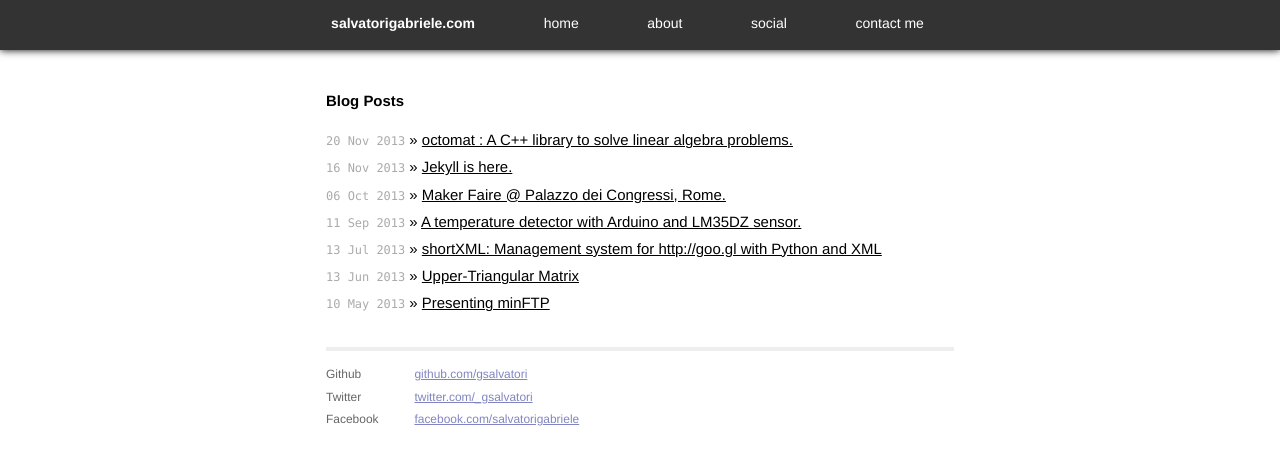
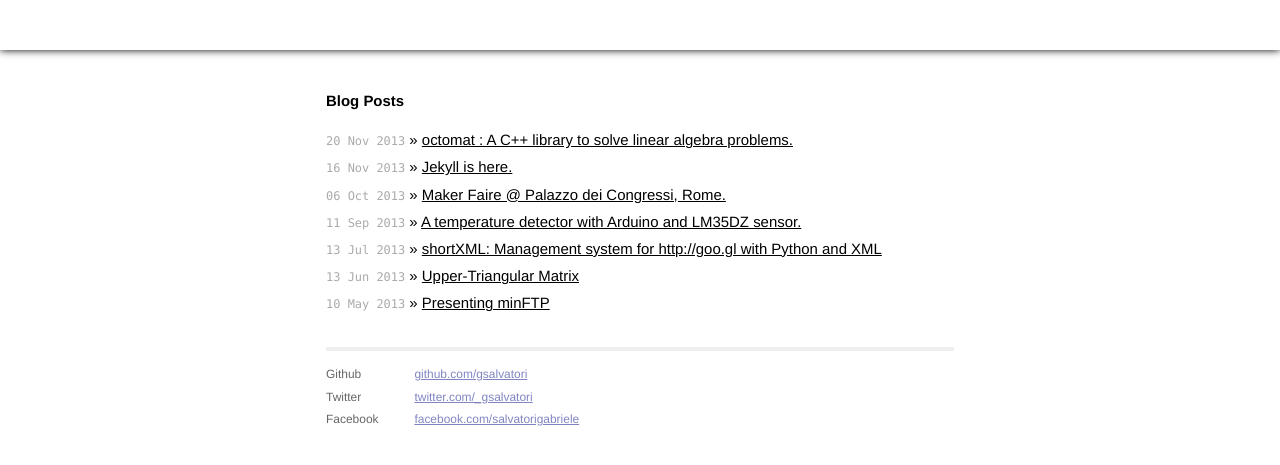
Before and after one commit to gsalvatori/salvatorigabriele.com, a Jekyll site: the page built from index.html, in a window 1280 px wide. Shown: the top 465 px of the page. Built offline with Jekyll 4.4.1, drawn with Linux system fonts in a browser that asks for light colours; Markdown is read by kramdown in place of the engine named in the settings.

Commit message:
Update main.css

```diff
--- a/css/main.css
+++ b/css/main.css
@@ -175,7 +175,6 @@ a:visited { color: #000; }
   -moz-box-shadow: 0px 0px 8px 0px #000000;
   box-shadow: 0px 0px 8px 0px #000000;
   /* Adds the transparent background */
-  background-color: rgba(0,0,0,0.8);
   color: rgba(1, 1, 1, 0.8);
 }
 
```
